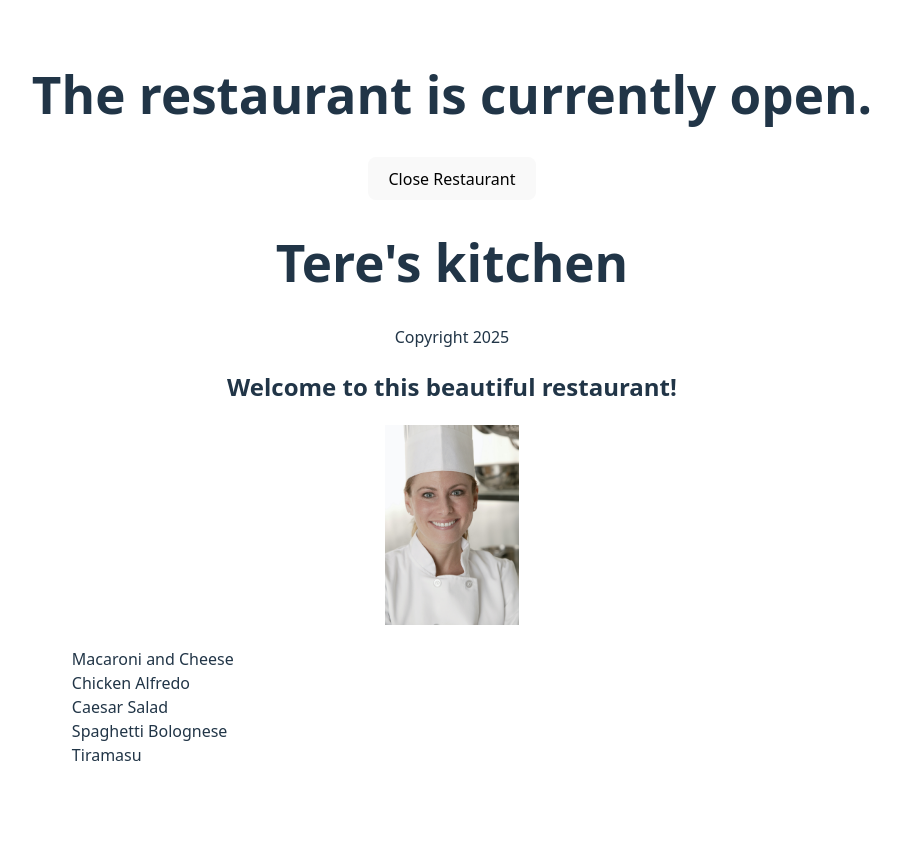
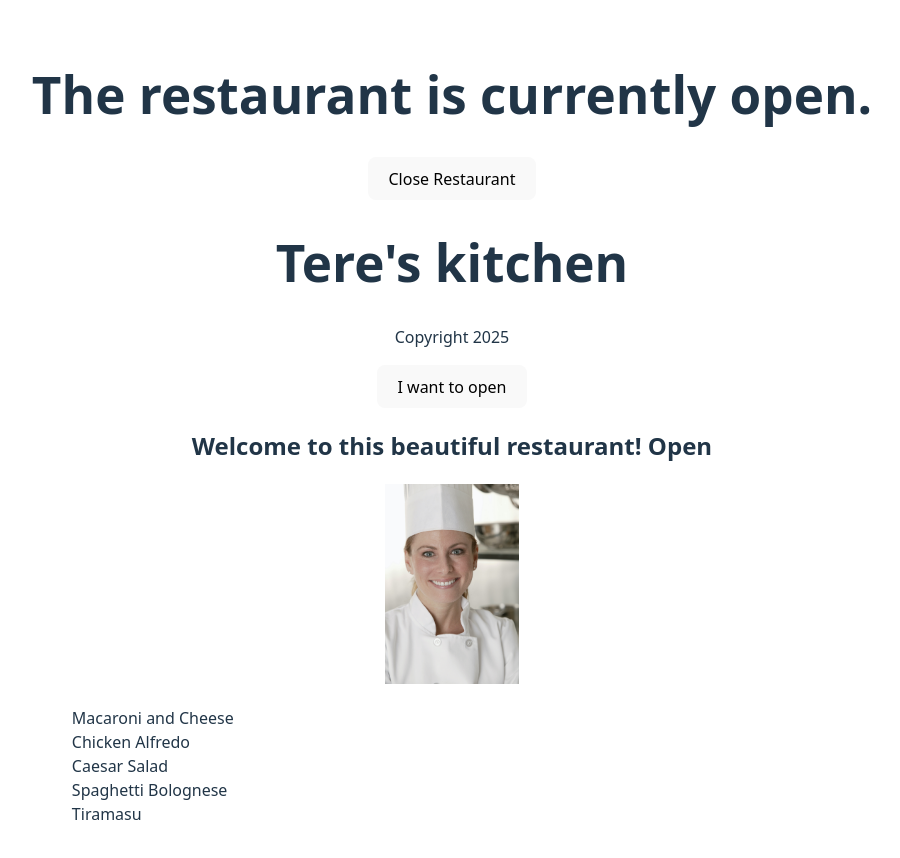
Before and after one commit to gloriaLVela/react-project, a React (Vite) app: page / in a window 1280 px wide. Shown: the top 858 px of the page, without its empty margins (188-1088 px from the left). Before the commit the page ends 815 px from the top, so only its background shows below. Built offline with nearby package versions, Linux system fonts and the light colour scheme.

Commit message:
Handling state with nested components

```diff
--- a/src/App.jsx
+++ b/src/App.jsx
@@ -27,11 +27,14 @@ function Header({name, year}){
       title:dish
     }));
     //console.log(dishes);
-  function Main({dishes}){
+  function Main({dishes, openStatus, onStatus}){
     return (
       <>
       <div>
-        <h2>Welcome to this beautiful restaurant!</h2>
+        <button onClick={() => onStatus(true)}>
+          I want to open
+        </button>
+        <h2>Welcome to this beautiful restaurant! {openStatus ? "Open" : "Closed"}</h2>
         </div>
       <main>
       <img
@@ -58,7 +61,11 @@ function App() {
       {status? "Close" : "Open"} Restaurant
     </button>
     <Header name="Tere" year={new Date().getFullYear()}/>
-    <Main dishes={dishObjects}/>
+    <Main
+      dishes={dishObjects}
+      openStatus={status}
+      onStatus={setStatus}
+    />
     </div>);
 }
 
```
